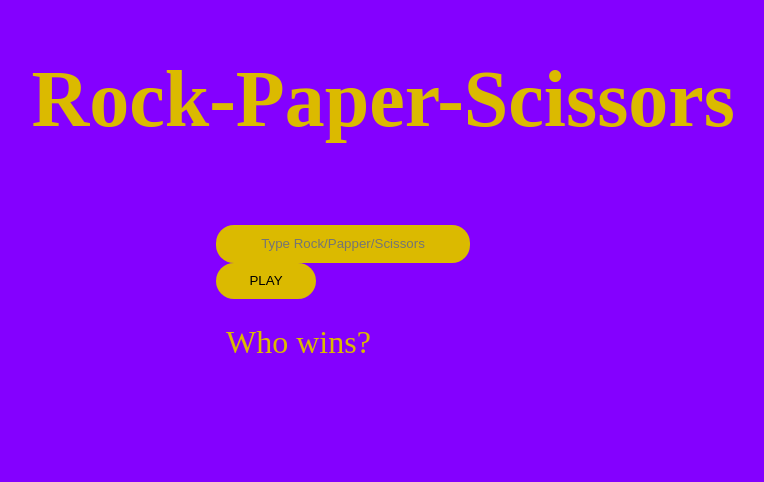
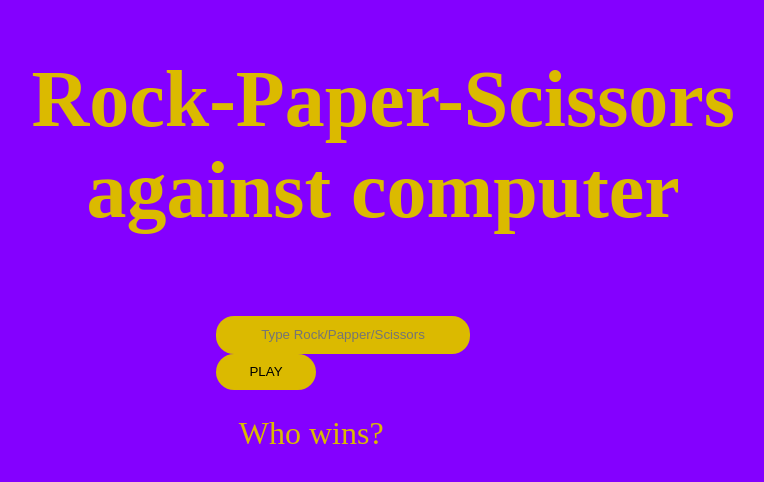
Before and after one commit to PrzemyslawSwierzewski/Rock-Paper-Scissors, a plain HTML site: page index.html in a window 1280 px wide. Shown: the whole page, without its empty margins (244-1008 px from the left). Drawn offline with Linux system fonts and the light colour scheme.

Commit message:
final product

```diff
--- a/index.css
+++ b/index.css
@@ -4,7 +4,7 @@ body{
 }
 #wynik{
   width: 400px;
-
+  margin-left: 1vw;
   margin-top: 15px;
   font-size: 20px;
   padding: 10px;
--- a/index.html
+++ b/index.html
@@ -9,7 +9,7 @@
   <script src="index.js"></script>
 </head>
 <body>
-<h1>Rock-Paper-Scissors</h1>
+<h1>Rock-Paper-Scissors <br>against computer</h1>
   <div id="center">
     <input type="text" id="UserInput" placeholder="Type Rock/Papper/Scissors"/>
     <input type="button" id="button" value="PLAY" onclick="Play()"/>
```
